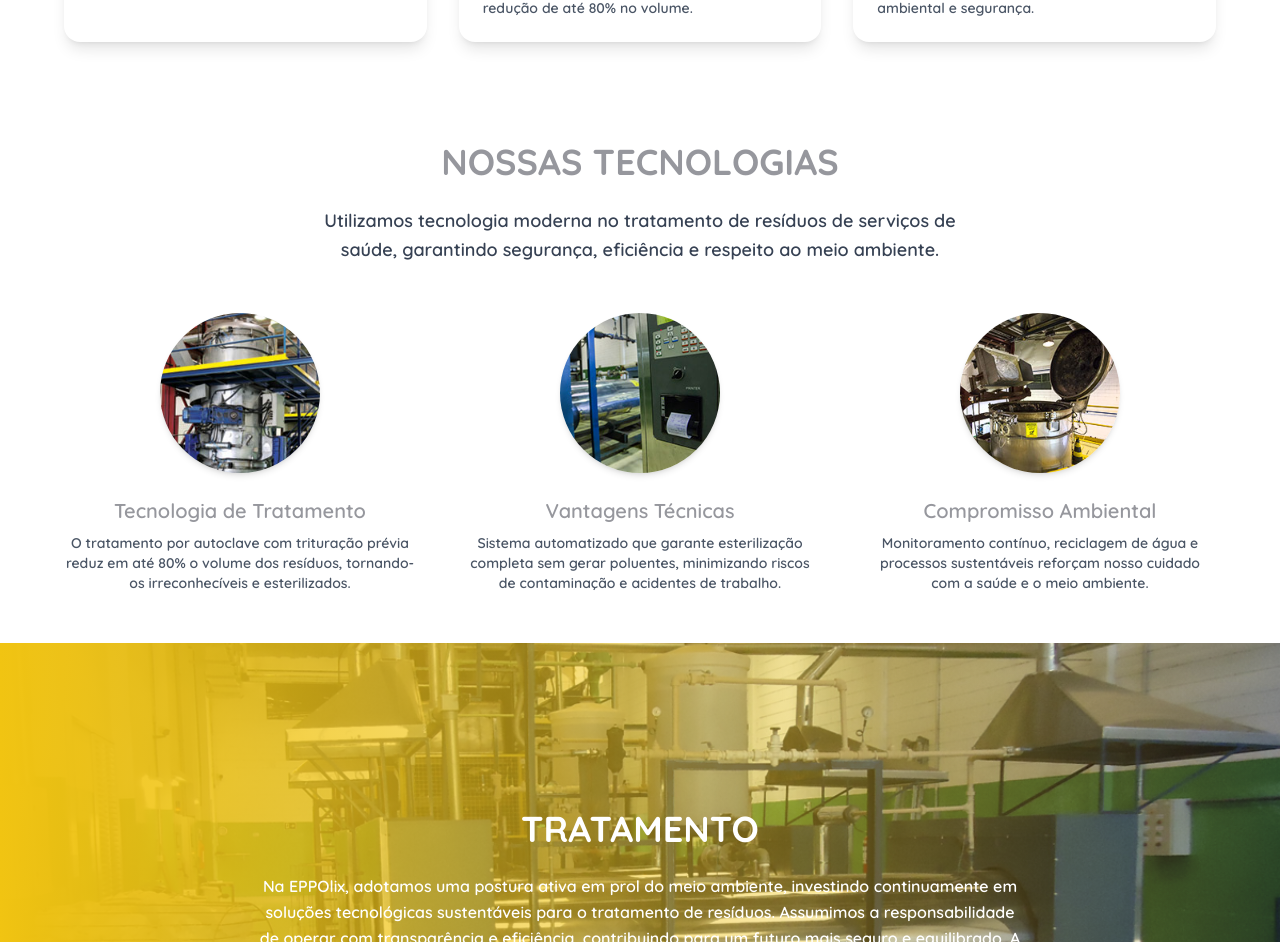
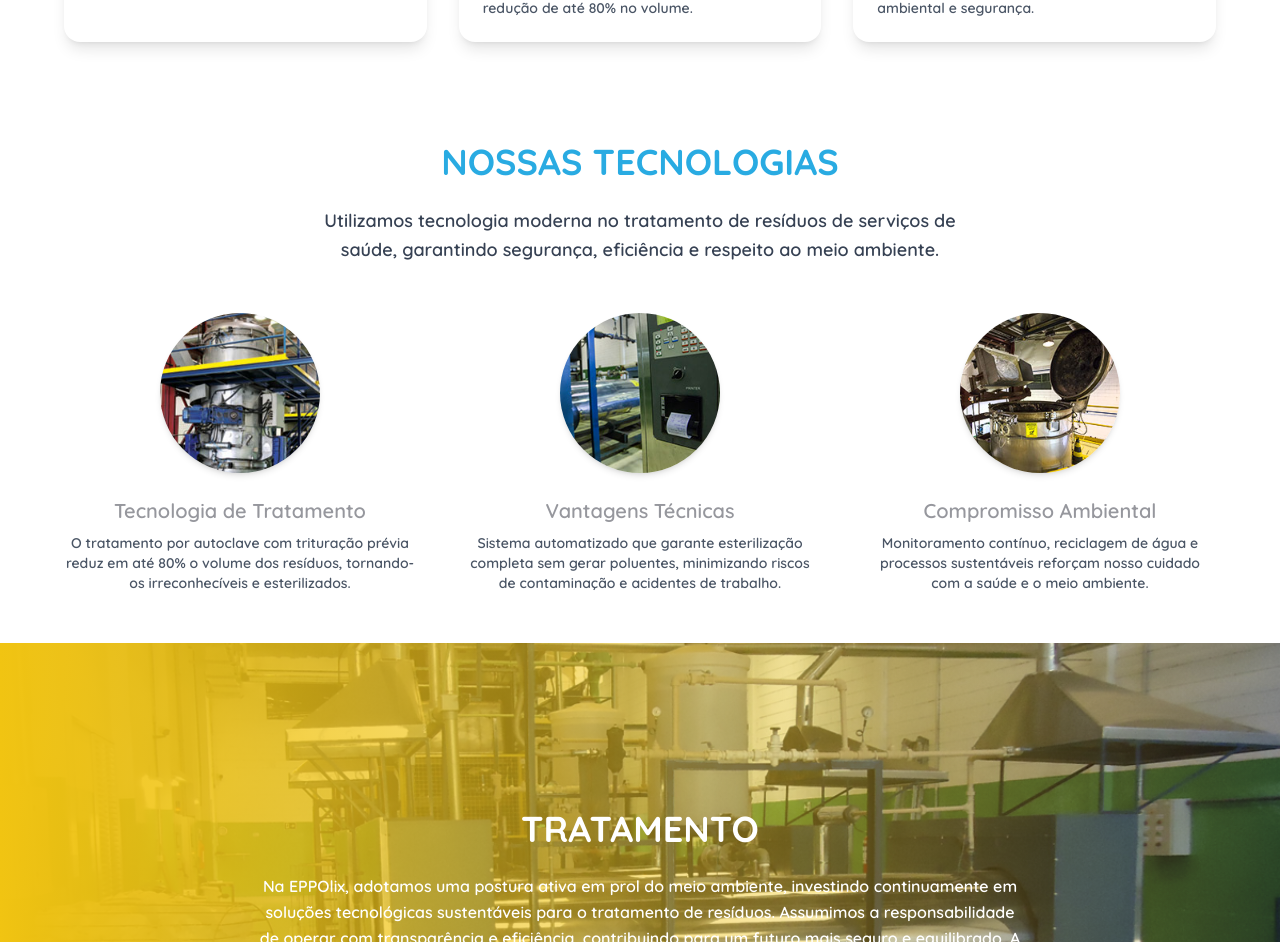
Before and after one commit to GustavoMSandoval/Eppolix-nextjs, a Next.js app: page / in a window 1280 px wide. Shown: the part 1252-2194 px from the top of the page. Built offline with nearby package versions, Linux system fonts and the light colour scheme.

Commit message:
Mudando cor do título

```diff
--- a/app/page.js
+++ b/app/page.js
@@ -93,7 +93,7 @@ export default function Home() {
   </section>
   <section id="technology" className="section container mx-auto px-6 py-16 text-center">
     <div className="mb-12">
-      <h2 className="text-4xl font-bold uppercase">Nossas Tecnologias</h2>
+      <h2 className="title-primary">Nossas Tecnologias</h2>
       <p className="mt-6 text-lg leading-relaxed text-gray-700 max-w-2xl mx-auto">
         Utilizamos tecnologia moderna no tratamento de resíduos de serviços de saúde,
         garantindo segurança, eficiência e respeito ao meio ambiente.
```
